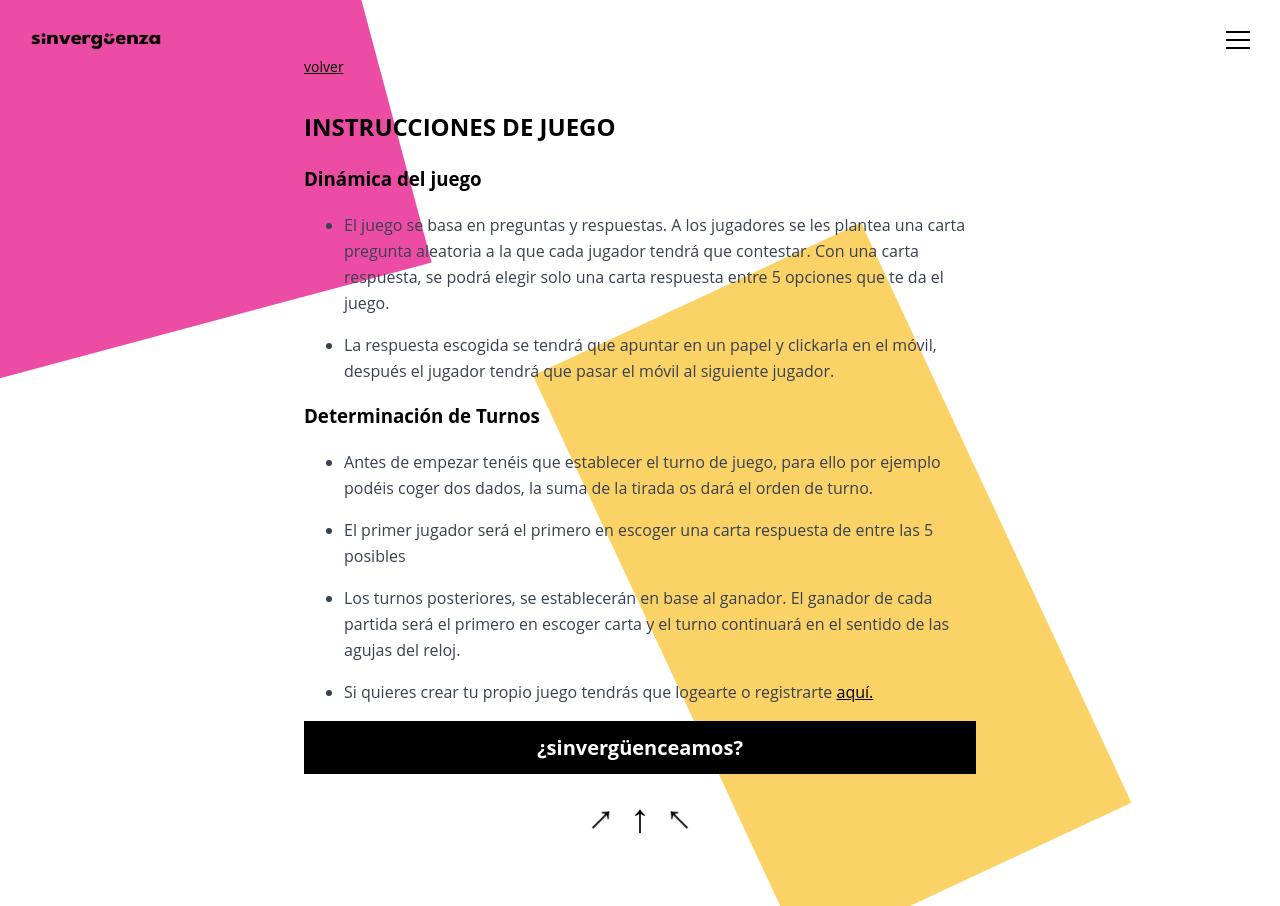
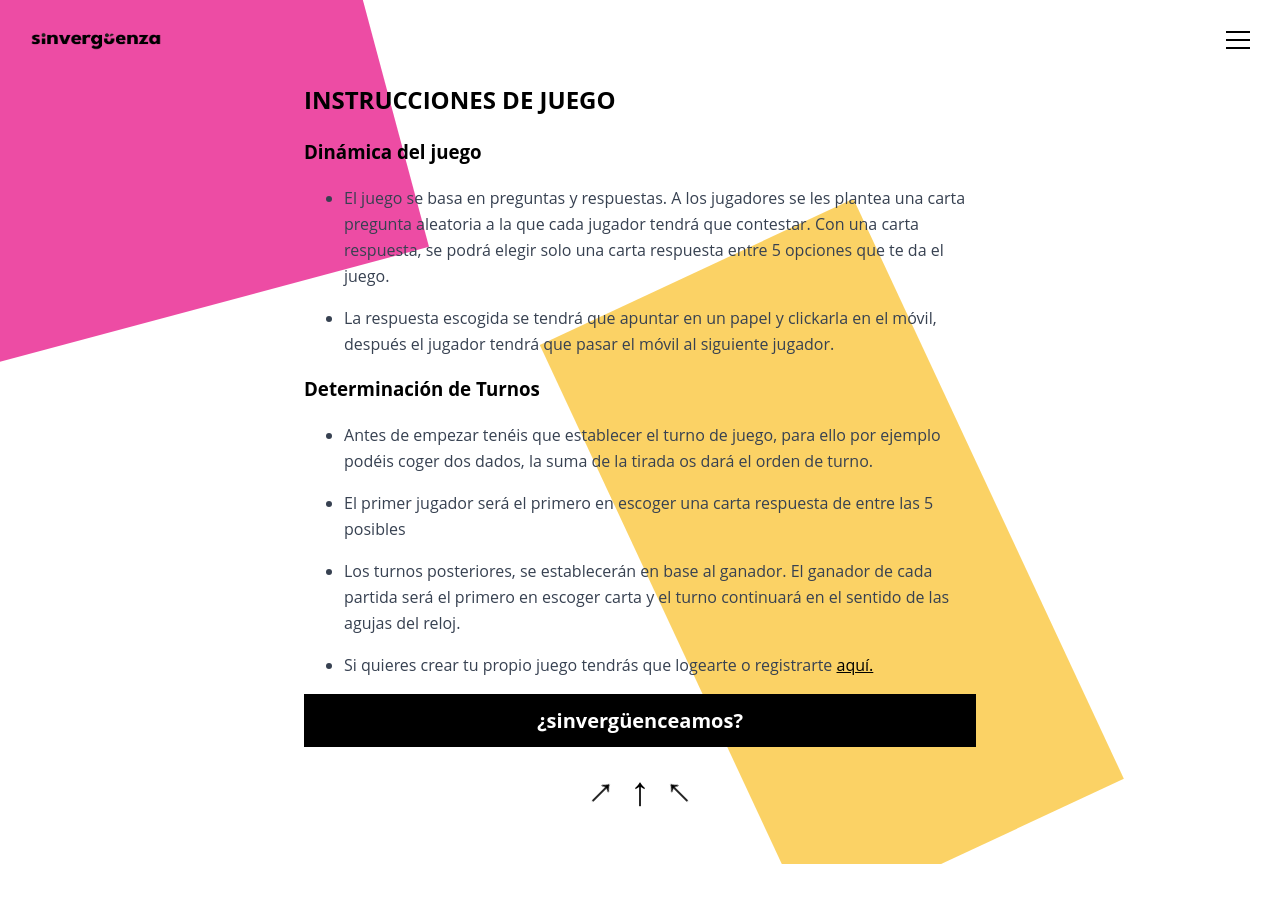
Before and after one commit to gestefania2/sinverguenza, a React (Vite) app: page /instrucciones in a window 1280 px wide. After the commit the page ends 864 px from the top, so only its background shows below. Built offline with nearby package versions, Linux system fonts and the light colour scheme.

Commit message:
añadido navbar a numero de jugadores

```diff
--- a/src/pages/instructions/Instrucctions.jsx
+++ b/src/pages/instructions/Instrucctions.jsx
@@ -15,15 +15,9 @@ const Instructions = () => {
 
     return (
         <>
-        <Navbar />
+            <Navbar />
         <div className="container">
             <div className="card">
-                {/* Header with logo */}
-                <header className="header">
-                    <Link to="/" className="back-link" >
-                        volver
-                    </Link>
-                </header>
 
                 {/* Main content */}
                 <div>
--- a/src/pages/instructions/Instructions.css
+++ b/src/pages/instructions/Instructions.css
@@ -27,8 +27,7 @@
   height: 40%;
   bottom: 15%;
   right: 10%;
-  background-color: rgba(250, 191, 36, 0.7
-  );
+  background-color: rgba(250, 191, 36, 0.7);
   transform: rotate(65deg);
   z-index: -2;
 }
@@ -38,7 +37,9 @@
   max-width: 42rem;
   margin: 0 auto;
   border-radius: 0.5rem;
-  padding: 1.5rem;
+  margin-top: 50px;
+  padding-left: 15px;
+  padding-right: 15px;
   position: relative;
   z-index: 10;
 }
--- a/src/pages/player_selector/PlayerSelection.css
+++ b/src/pages/player_selector/PlayerSelection.css
@@ -23,6 +23,7 @@
   align-items: center;
   width: 100%;
   max-width: 300px;
+  margin-top: 100px;
 }
 
 .subtitle {
@@ -81,3 +82,15 @@
 .button-siguiente {
   margin-top: 2rem;
 }
+.footer-logo-jugadores {
+  display: flex;
+  justify-content: center;
+
+}
+
+.login-logo-jugadores{
+  object-fit: contain; /* mantiene las proporciones */
+  height: 20px;
+  margin-top: 160px;
+
+}
--- a/src/pages/player_selector/PlayerSelection.jsx
+++ b/src/pages/player_selector/PlayerSelection.jsx
@@ -1,6 +1,7 @@
 import React from 'react';
 import useLocalStorage from '../../hooks/useLocalStorage';
 import { Link } from 'react-router-dom';
+import Navbar from '../../components/navbar/Navbar';
 import './PlayerSelection.css';
 
 const PlayerSelection = () => {
@@ -8,6 +9,8 @@ const PlayerSelection = () => {
 
 
   return (
+    <>
+      <Navbar showLogo={false} />
       <div className="player-selection-container">
 
         <div className="content">
@@ -52,10 +55,19 @@ const PlayerSelection = () => {
             <Link to="/selecciondecategoria" className="next-link" >
               siguiente
             </Link>
-
+          </div>
+          <div className="footer-logo-jugadores">
+            <Link to="/" >
+              <img
+                className='login-logo-jugadores'
+                src="/logo_negro_s.png"
+                alt="Sinvergüenza"
+              />
+            </Link>
           </div>
         </div>
       </div>
+    </>
   );
 };
 
```
Lines whose indentation alone changed are shown as unchanged.
